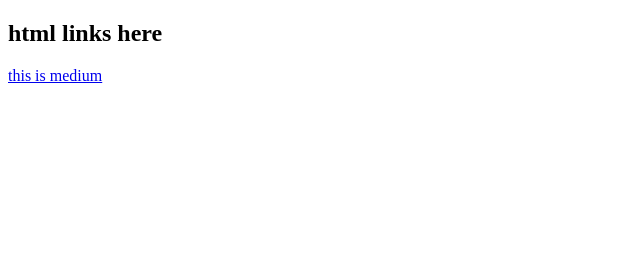
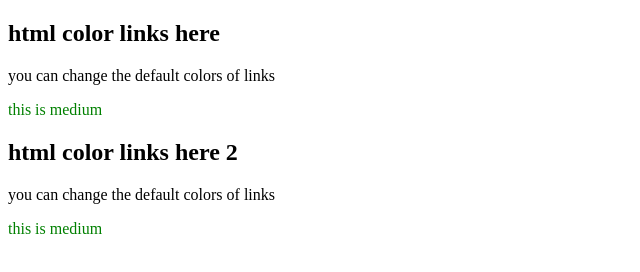
Before and after one commit to pale-cinder/HTML5, a plain HTML site: page index_links.html in a window 1280 px wide. Shown: the whole page, without its empty margins (0-640 px from the left). Drawn offline with Linux system fonts and the light colour scheme.

Commit message:
link color  when click

```diff
--- a/index_links.html
+++ b/index_links.html
@@ -1,9 +1,49 @@
 <!DOCTYPE html>
 <html>
+
+<head>
+    <style>
+    a:link {
+        color: green;
+        background-color: transparent;
+        text-decoration: none;
+    }
+
+    a:visited {
+        color: brown;
+        background-color: transparent;
+        text-decoration: none;
+    }
+
+    a:hover {
+        color: pink;
+        background-color: transparent;
+        text-decoration: none;
+    }
+
+    a:active {
+        color: yellow;
+        background-color: transparent;
+        text-decoration: underline;
+    }
+
+    </style>
+</head>
+
     <body>
 
-        <h2>html links here</h2>
-        <p><a href="https://medium.com/">this is medium</a></p>
+
+        <h2>html color links here</h2>
+        <p>you can change the default colors of links</p>
+        <!-- The target attribute specifies where to open the linked document. -->
+        <!-- _blank - Opens the linked document in a new window or tab -->
+        <a href="https://medium.com/" target="_blank">this is medium</a></p>
+
+        <h2>html color links here 2</h2>
+        <p>you can change the default colors of links</p>
+        <!-- The target attribute specifies where to open the linked document. -->
+        <!-- _blank - Opens the linked document in a new window or tab -->
+        <a href="https://medium.com/" target="_self">this is medium</a></p>
 
     </body>
 </html>
```
